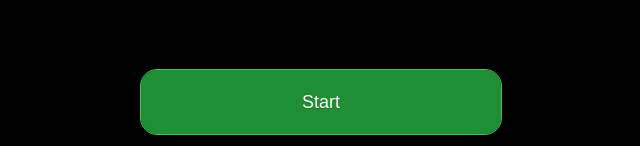
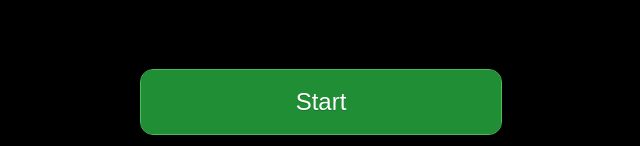
Before and after one commit to casicodes/imposter, a Next.js app: page / in a window 1280 px wide. Shown: the part 651-797 px from the top of the page, without its empty margins (319-959 px from the left). Built offline with nearby package versions, Linux system fonts and the light colour scheme; a web font is replaced by a local one.

Commit message:
update font

```diff
--- a/components/PlayerScreen.tsx
+++ b/components/PlayerScreen.tsx
@@ -355,7 +355,7 @@ export function PlayerScreen({
           {!revealed ? (
             <button
               type="button"
-              className={`reveal-hold-btn flex h-16 w-full items-center justify-center rounded-2xl bg-[#181818] text-lg font-medium leading-[22px] text-white ${outlineSubtle} ${pressingReveal ? "reveal-hold-btn--pressing" : ""}`}
+              className={`reveal-hold-btn flex h-16 w-full items-center justify-center rounded-xl bg-[#181818] text-2xl font-medium leading-[22px] text-white ${outlineSubtle} ${pressingReveal ? "reveal-hold-btn--pressing" : ""}`}
               aria-label="Hold to reveal your role"
               onPointerDown={(e) => {
                 e.currentTarget.setPointerCapture(e.pointerId);
@@ -391,7 +391,7 @@ export function PlayerScreen({
                 setRevealed(false);
                 onNextPlayer();
               }}
-              className={`flex h-16 w-full items-center justify-center rounded-2xl bg-white text-lg font-medium leading-[22px] text-black ${nextButtonArmed ? "" : "pointer-events-none"}`}
+              className={`flex h-16 w-full items-center justify-center rounded-xl bg-white text-2xl font-medium leading-[22px] text-black ${nextButtonArmed ? "" : "pointer-events-none"}`}
               aria-disabled={!nextButtonArmed}
               aria-label={
                 nextButtonArmed
--- a/components/SetupScreen.tsx
+++ b/components/SetupScreen.tsx
@@ -318,7 +318,7 @@ export function SetupScreen({
                 setStarting(false);
               }
             }}
-            className="flex h-16 w-full items-center justify-center rounded-2xl bg-[#1F8E35] text-lg leading-[22px] text-white [outline:1px_solid_#4BBB5B] [text-shadow:0_1px_0_#0003] disabled:cursor-wait"
+            className="flex h-16 w-full items-center justify-center rounded-xl bg-[#1F8E35] text-2xl leading-[22px] text-white [outline:1px_solid_#4BBB5B] [text-shadow:0_1px_0_#0003] disabled:cursor-wait"
           >
             {starting ? (
               <>
```
